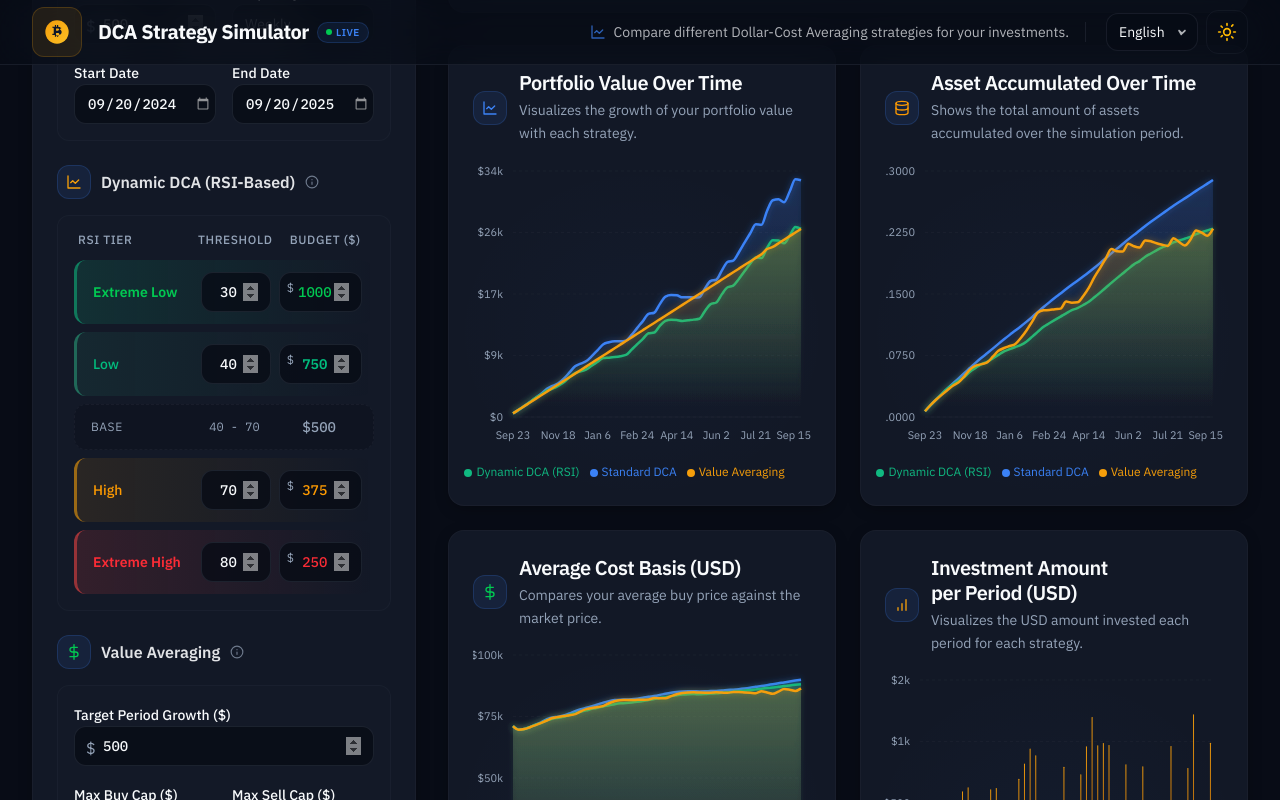
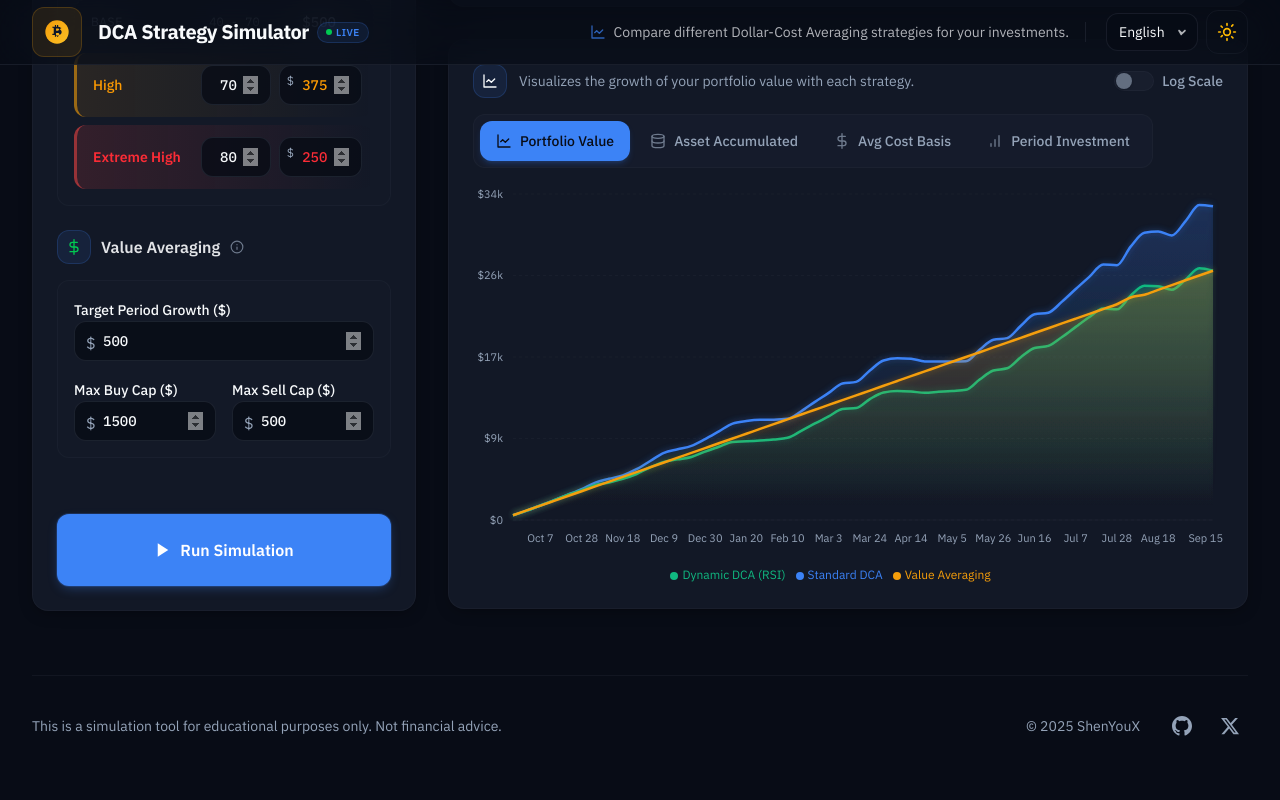
Before and after one commit to ShaneHsu08/BTC-DCA-Strategies, a React (Vite) app: page / in a window 1280 px wide. Both pictures are taken after a click on the button "Run Simulation". Shown: the part 835-1635 px from the top of the page. Built offline with nearby package versions, Linux system fonts and the light colour scheme.

Commit message:
Tabbed Charts System &  Logarithmic Scale Toggle

```diff
--- a/components/ComparisonTable.tsx
+++ b/components/ComparisonTable.tsx
@@ -76,7 +76,7 @@ export const ComparisonTable: React.FC<ComparisonTableProps> = ({ results }) =>
     return (
         <Card className="glass-panel overflow-hidden">
             <CardHeader className="relative">
-                <div className="flex items-center gap-3">
+                <div className="flex items-center gap-2">
                     <div className="p-2 rounded-lg bg-gradient-to-br from-primary/20 to-accent/10 border border-primary/20">
                         <TrendUpIcon />
                     </div>
@@ -208,7 +208,7 @@ export const ComparisonTable: React.FC<ComparisonTableProps> = ({ results }) =>
                 </div>
 
                 {/* Legend */}
-                <div className="flex items-center gap-4 mt-4 text-xs text-muted-foreground">
+                <div className="flex items-center gap-2.5 mt-2.5 text-xs text-muted-foreground">
                     <div className="flex items-center gap-1.5">
                         <CrownIcon className="text-amber-500" />
                         <span>Best performer</span>
--- a/components/InvestmentChart.tsx
+++ b/components/InvestmentChart.tsx
@@ -46,7 +46,7 @@ export const InvestmentChart: React.FC<InvestmentChartProps> = ({ data }) => {
     const locale = getLocale();
 
     return (
-        <div className="h-80 w-full">
+        <div className="h-[400px] w-full">
             <ResponsiveContainer>
                 <BarChart data={chartData} margin={{ top: 10, right: 10, left: -15, bottom: 0 }}>
                     <defs>
--- a/components/PortfolioChart.tsx
+++ b/components/PortfolioChart.tsx
@@ -9,9 +9,10 @@ import { CHART_COLORS, CHART_STYLES, formatDateForChart, formatCurrencyAxis } fr
 interface PortfolioChartProps {
     data: StrategyResult[];
     dataKey: 'portfolioValue' | 'btcAccumulated' | 'assetAccumulated' | 'averageCostBasis';
+    useLogScale?: boolean;
 }
 
-export const PortfolioChart: React.FC<PortfolioChartProps> = ({ data, dataKey }) => {
+export const PortfolioChart: React.FC<PortfolioChartProps> = ({ data, dataKey, useLogScale = false }) => {
     const { language, getLocale } = useLanguage();
 
     if (!data || data.length === 0) {
@@ -34,7 +35,12 @@ export const PortfolioChart: React.FC<PortfolioChartProps> = ({ data, dataKey })
         };
         translatedData.forEach(strategy => {
             const actualKey = dataKey === 'btcAccumulated' ? 'assetAccumulated' : dataKey;
-            point[strategy.strategyName] = strategy.timeSeries[index][actualKey];
+            let value = strategy.timeSeries[index][actualKey];
+            // For log scale, replace 0 or negative values with a small positive number
+            if (useLogScale && value <= 0) {
+                value = 0.0001;
+            }
+            point[strategy.strategyName] = value;
         });
         return point;
     });
@@ -52,7 +58,7 @@ export const PortfolioChart: React.FC<PortfolioChartProps> = ({ data, dataKey })
     const locale = getLocale();
 
     return (
-        <div className="h-80 w-full">
+        <div className="h-[400px] w-full">
             <ResponsiveContainer>
                 <AreaChart data={chartData} margin={{ top: 10, right: 10, left: -15, bottom: 0 }}>
                     <defs>
@@ -78,6 +84,9 @@ export const PortfolioChart: React.FC<PortfolioChartProps> = ({ data, dataKey })
                         {...CHART_STYLES.yAxis}
                         tickFormatter={yAxisFormatter}
                         width={55}
+                        scale={useLogScale ? 'log' : 'auto'}
+                        domain={useLogScale ? ['auto', 'auto'] : [0, 'auto']}
+                        allowDataOverflow={useLogScale}
                     />
                     <Tooltip
                         {...CHART_STYLES.tooltip}
--- a/components/ResultsDashboard.tsx
+++ b/components/ResultsDashboard.tsx
@@ -1,10 +1,11 @@
-import React from 'react';
+import React, { useState } from 'react';
 import type { StrategyResult } from '../types';
 import { MetricCard } from './MetricCard';
 import { ComparisonTable } from './ComparisonTable';
 import { PortfolioChart } from './PortfolioChart';
 import { InvestmentChart } from './InvestmentChart';
 import { Card, CardContent, CardHeader, CardTitle, CardDescription } from './ui/Card';
+import { Tabs, TabsList, TabsTrigger, TabsContent } from './ui/Tabs';
 import { useLanguage } from '../i18n/LanguageProvider';
 import { getTranslatedStrategyName } from '../i18n';
 
@@ -93,43 +94,16 @@ const InitialState: React.FC = () => {
     );
 };
 
-// Chart Card Component for consistent styling
-const ChartCard: React.FC<{
-    title: string;
-    description: string;
-    children: React.ReactNode;
-    icon?: React.ReactNode;
-}> = ({ title, description, children, icon }) => (
-    <Card className="glass-panel card-glow overflow-hidden">
-        <CardHeader className="pb-2">
-            <div className="flex items-center gap-3">
-                {icon && (
-                    <div className="p-2 rounded-lg bg-primary/10 border border-primary/20">
-                        {icon}
-                    </div>
-                )}
-                <div>
-                    <CardTitle className="text-base text-balance">{title}</CardTitle>
-                    <CardDescription className="mt-1 text-pretty">{description}</CardDescription>
-                </div>
-            </div>
-        </CardHeader>
-        <CardContent className="chart-container">
-            {children}
-        </CardContent>
-    </Card>
-);
-
 // Chart icons
 const LineChartIcon = () => (
-    <svg xmlns="http://www.w3.org/2000/svg" width="16" height="16" viewBox="0 0 24 24" fill="none" stroke="currentColor" strokeWidth="2" strokeLinecap="round" strokeLinejoin="round" className="text-primary">
+    <svg xmlns="http://www.w3.org/2000/svg" width="16" height="16" viewBox="0 0 24 24" fill="none" stroke="currentColor" strokeWidth="2" strokeLinecap="round" strokeLinejoin="round">
         <path d="M3 3v18h18" />
         <path d="m19 9-5 5-4-4-3 3" />
     </svg>
 );
 
 const BarChartIcon = () => (
-    <svg xmlns="http://www.w3.org/2000/svg" width="16" height="16" viewBox="0 0 24 24" fill="none" stroke="currentColor" strokeWidth="2" strokeLinecap="round" strokeLinejoin="round" className="text-accent">
+    <svg xmlns="http://www.w3.org/2000/svg" width="16" height="16" viewBox="0 0 24 24" fill="none" stroke="currentColor" strokeWidth="2" strokeLinecap="round" strokeLinejoin="round">
         <line x1="12" y1="20" x2="12" y2="10" />
         <line x1="18" y1="20" x2="18" y2="4" />
         <line x1="6" y1="20" x2="6" y2="16" />
@@ -137,22 +111,98 @@ const BarChartIcon = () => (
 );
 
 const CostIcon = () => (
-    <svg xmlns="http://www.w3.org/2000/svg" width="16" height="16" viewBox="0 0 24 24" fill="none" stroke="currentColor" strokeWidth="2" strokeLinecap="round" strokeLinejoin="round" className="text-green-500">
+    <svg xmlns="http://www.w3.org/2000/svg" width="16" height="16" viewBox="0 0 24 24" fill="none" stroke="currentColor" strokeWidth="2" strokeLinecap="round" strokeLinejoin="round">
         <line x1="12" y1="1" x2="12" y2="23" />
         <path d="M17 5H9.5a3.5 3.5 0 0 0 0 7h5a3.5 3.5 0 0 1 0 7H6" />
     </svg>
 );
 
 const StackIcon = () => (
-    <svg xmlns="http://www.w3.org/2000/svg" width="16" height="16" viewBox="0 0 24 24" fill="none" stroke="currentColor" strokeWidth="2" strokeLinecap="round" strokeLinejoin="round" className="text-amber-500">
+    <svg xmlns="http://www.w3.org/2000/svg" width="16" height="16" viewBox="0 0 24 24" fill="none" stroke="currentColor" strokeWidth="2" strokeLinecap="round" strokeLinejoin="round">
         <ellipse cx="12" cy="5" rx="9" ry="3" />
         <path d="M21 12c0 1.66-4 3-9 3s-9-1.34-9-3" />
         <path d="M3 5v14c0 1.66 4 3 9 3s9-1.34 9-3V5" />
     </svg>
 );
 
+// Log Scale Toggle Component
+const LogScaleToggle: React.FC<{
+    enabled: boolean;
+    onChange: (enabled: boolean) => void;
+    label: string;
+}> = ({ enabled, onChange, label }) => (
+    <label className="inline-flex items-center gap-2 cursor-pointer select-none">
+        <div className="relative">
+            <input
+                type="checkbox"
+                checked={enabled}
+                onChange={(e) => onChange(e.target.checked)}
+                className="sr-only peer"
+            />
+            <div className="w-10 h-5 bg-secondary/60 border border-border/40 rounded-full peer peer-checked:bg-primary/80 peer-checked:border-primary/60 transition-all duration-200" />
+            <div className="absolute left-0.5 top-0.5 w-4 h-4 bg-muted-foreground/60 rounded-full peer-checked:translate-x-5 peer-checked:bg-white transition-all duration-200 shadow-sm" />
+        </div>
+        <span className="text-sm font-medium text-muted-foreground peer-checked:text-foreground">
+            {label}
+        </span>
+    </label>
+);
+
+// Tab configuration type
+type ChartTabKey = 'portfolioValue' | 'assetAccumulated' | 'avgCostBasis' | 'periodInvestment';
+
+interface ChartTabConfig {
+    key: ChartTabKey;
+    titleKey: string;
+    descriptionKey: string;
+    tabLabelKey: string;
+    icon: React.ReactNode;
+    dataKey?: 'portfolioValue' | 'assetAccumulated' | 'averageCostBasis';
+    isBarChart?: boolean;
+}
+
 export const ResultsDashboard: React.FC<ResultsDashboardProps> = ({ results, isLoading }) => {
     const { language, t } = useLanguage();
+    const [useLogScale, setUseLogScale] = useState(false);
+    const [activeTab, setActiveTab] = useState<ChartTabKey>('portfolioValue');
+
+    // Chart tab configurations
+    const chartTabs: ChartTabConfig[] = [
+        {
+            key: 'portfolioValue',
+            titleKey: 'results.charts.portfolioValueTitle',
+            descriptionKey: 'results.charts.portfolioValueDescription',
+            tabLabelKey: 'results.charts.tabPortfolioValue',
+            icon: <LineChartIcon />,
+            dataKey: 'portfolioValue',
+        },
+        {
+            key: 'assetAccumulated',
+            titleKey: 'results.charts.assetAccumulatedTitle',
+            descriptionKey: 'results.charts.assetAccumulatedDescription',
+            tabLabelKey: 'results.charts.tabAssetAccumulated',
+            icon: <StackIcon />,
+            dataKey: 'assetAccumulated',
+        },
+        {
+            key: 'avgCostBasis',
+            titleKey: 'results.charts.avgCostBasisTitle',
+            descriptionKey: 'results.charts.avgCostBasisDescription',
+            tabLabelKey: 'results.charts.tabAvgCostBasis',
+            icon: <CostIcon />,
+            dataKey: 'averageCostBasis',
+        },
+        {
+            key: 'periodInvestment',
+            titleKey: 'results.charts.periodInvestmentTitle',
+            descriptionKey: 'results.charts.periodInvestmentDescription',
+            tabLabelKey: 'results.charts.tabPeriodInvestment',
+            icon: <BarChartIcon />,
+            isBarChart: true,
+        },
+    ];
+
+    const activeTabConfig = chartTabs.find(tab => tab.key === activeTab) || chartTabs[0];
 
     if (isLoading) {
         return <div className="h-[600px] flex items-center justify-center"><LoadingSpinner /></div>;
@@ -198,40 +248,57 @@ export const ResultsDashboard: React.FC<ResultsDashboardProps> = ({ results, isL
             {/* Comparison Table */}
             <ComparisonTable results={results} />
 
-            {/* Charts Grid */}
-            <div className="grid grid-cols-1 lg:grid-cols-2 gap-6">
-                <ChartCard
-                    title={t('results.charts.portfolioValueTitle')}
-                    description={t('results.charts.portfolioValueDescription')}
-                    icon={<LineChartIcon />}
-                >
-                    <PortfolioChart data={results} dataKey="portfolioValue" />
-                </ChartCard>
+            {/* Tabbed Charts */}
+            <Card className="glass-panel card-glow overflow-hidden">
+                <CardHeader className="pb-4">
+                    <div className="flex flex-col sm:flex-row sm:items-center sm:justify-between gap-4">
+                        <div className="flex items-center gap-3">
+                            <div className="p-2 rounded-lg bg-primary/10 border border-primary/20">
+                                {activeTabConfig.icon}
+                            </div>
+                            <div>
+                                <CardDescription className="text-base text-balance">
+                                    {t(activeTabConfig.descriptionKey)}
+                                </CardDescription>
+                            </div>
+                        </div>
+                        {!activeTabConfig.isBarChart && (
+                            <LogScaleToggle
+                                enabled={useLogScale}
+                                onChange={setUseLogScale}
+                                label={t('results.charts.logScaleToggle') || 'Log Scale'}
+                            />
+                        )}
+                    </div>
+                </CardHeader>
+                <CardContent className="pt-0">
+                    <Tabs defaultValue="portfolioValue" className="w-full" onTabChange={setActiveTab}>
+                        <TabsList className="w-full sm:w-auto flex-wrap">
+                            {chartTabs.map(tab => (
+                                <TabsTrigger key={tab.key} value={tab.key} icon={tab.icon}>
+                                    {t(tab.tabLabelKey) || tab.key}
+                                </TabsTrigger>
+                            ))}
+                        </TabsList>
 
-                <ChartCard
-                    title={t('results.charts.assetAccumulatedTitle') || t('results.charts.btcAccumulatedTitle')}
-                    description={t('results.charts.assetAccumulatedDescription') || t('results.charts.btcAccumulatedDescription')}
-                    icon={<StackIcon />}
-                >
-                    <PortfolioChart data={results} dataKey="assetAccumulated" />
-                </ChartCard>
+                        <TabsContent value="portfolioValue">
+                            <PortfolioChart data={results} dataKey="portfolioValue" useLogScale={useLogScale} />
+                        </TabsContent>
 
-                <ChartCard
-                    title={t('results.charts.avgCostBasisTitle')}
-                    description={t('results.charts.avgCostBasisDescription')}
-                    icon={<CostIcon />}
-                >
-                    <PortfolioChart data={results} dataKey="averageCostBasis" />
-                </ChartCard>
+                        <TabsContent value="assetAccumulated">
+                            <PortfolioChart data={results} dataKey="assetAccumulated" useLogScale={useLogScale} />
+                        </TabsContent>
 
-                <ChartCard
-                    title={t('results.charts.periodInvestmentTitle')}
-                    description={t('results.charts.periodInvestmentDescription')}
-                    icon={<BarChartIcon />}
-                >
-                    <InvestmentChart data={results} />
-                </ChartCard>
-            </div>
+                        <TabsContent value="avgCostBasis">
+                            <PortfolioChart data={results} dataKey="averageCostBasis" useLogScale={useLogScale} />
+                        </TabsContent>
+
+                        <TabsContent value="periodInvestment">
+                            <InvestmentChart data={results} />
+                        </TabsContent>
+                    </Tabs>
+                </CardContent>
+            </Card>
         </div>
     );
 };
--- /dev/null
+++ b/components/ui/Tabs.tsx
@@ -0,0 +1,113 @@
+import React, { createContext, useContext, useState } from 'react';
+
+interface TabsContextType {
+    activeTab: string;
+    setActiveTab: (value: string) => void;
+}
+
+const TabsContext = createContext<TabsContextType | undefined>(undefined);
+
+interface TabsProps {
+    defaultValue: string;
+    children: React.ReactNode;
+    className?: string;
+    onTabChange?: (value: string) => void;
+}
+
+export const Tabs: React.FC<TabsProps> = ({ defaultValue, children, className = '', onTabChange }) => {
+    const [activeTab, setActiveTab] = useState(defaultValue);
+
+    const handleTabChange = (value: string) => {
+        setActiveTab(value);
+        onTabChange?.(value);
+    };
+
+    return (
+        <TabsContext.Provider value={{ activeTab, setActiveTab: handleTabChange }}>
+            <div className={className}>{children}</div>
+        </TabsContext.Provider>
+    );
+};
+
+interface TabsListProps {
+    children: React.ReactNode;
+    className?: string;
+}
+
+export const TabsList: React.FC<TabsListProps> = ({ children, className = '' }) => {
+    return (
+        <div
+            className={`
+                inline-flex items-center justify-start gap-1 p-1.5
+                rounded-xl bg-secondary/40 border border-border/30
+                overflow-x-auto scrollbar-hide
+                ${className}
+            `}
+            role="tablist"
+        >
+            {children}
+        </div>
+    );
+};
+
+interface TabsTriggerProps {
+    value: string;
+    children: React.ReactNode;
+    className?: string;
+    icon?: React.ReactNode;
+}
+
+export const TabsTrigger: React.FC<TabsTriggerProps> = ({ value, children, className = '', icon }) => {
+    const context = useContext(TabsContext);
+    if (!context) throw new Error('TabsTrigger must be used within Tabs');
+
+    const { activeTab, setActiveTab } = context;
+    const isActive = activeTab === value;
+
+    return (
+        <button
+            type="button"
+            role="tab"
+            aria-selected={isActive}
+            onClick={() => setActiveTab(value)}
+            className={`
+                inline-flex items-center justify-center gap-2 px-4 py-2.5
+                text-sm font-medium whitespace-nowrap
+                rounded-lg transition-all duration-200
+                focus:outline-none focus-visible:ring-2 focus-visible:ring-primary/50
+                ${isActive
+                    ? 'bg-primary text-primary-foreground shadow-md shadow-primary/20'
+                    : 'text-muted-foreground hover:text-foreground hover:bg-secondary/60'
+                }
+                ${className}
+            `}
+        >
+            {icon && <span className={isActive ? 'opacity-100' : 'opacity-70'}>{icon}</span>}
+            {children}
+        </button>
+    );
+};
+
+interface TabsContentProps {
+    value: string;
+    children: React.ReactNode;
+    className?: string;
+}
+
+export const TabsContent: React.FC<TabsContentProps> = ({ value, children, className = '' }) => {
+    const context = useContext(TabsContext);
+    if (!context) throw new Error('TabsContent must be used within Tabs');
+
+    const { activeTab } = context;
+
+    if (activeTab !== value) return null;
+
+    return (
+        <div
+            role="tabpanel"
+            className={`mt-4 animate-fadeIn ${className}`}
+        >
+            {children}
+        </div>
+    );
+};
--- a/i18n/locales/en.ts
+++ b/i18n/locales/en.ts
@@ -69,6 +69,11 @@ export const en = {
             avgCostBasisDescription: 'Compares your average buy price against the market price.',
             periodInvestmentTitle: 'Investment Amount per Period (USD)',
             periodInvestmentDescription: 'Visualizes the USD amount invested each period for each strategy.',
+            logScaleToggle: 'Log Scale',
+            tabPortfolioValue: 'Portfolio Value',
+            tabAssetAccumulated: 'Asset Accumulated',
+            tabAvgCostBasis: 'Avg Cost Basis',
+            tabPeriodInvestment: 'Period Investment',
         },
     },
     error: {
--- a/i18n/locales/ja.ts
+++ b/i18n/locales/ja.ts
@@ -69,6 +69,11 @@ export const ja = {
             avgCostBasisDescription: 'あなたの平均購入価格と市場価格を比較します。',
             periodInvestmentTitle: '各期間投資額 (USD)',
             periodInvestmentDescription: '各戦略の各期間の投資額（USD）を可視化します。',
+            logScaleToggle: '対数スケール',
+            tabPortfolioValue: 'ポートフォリオ価値',
+            tabAssetAccumulated: '資産蓄積量',
+            tabAvgCostBasis: '平均取得価額',
+            tabPeriodInvestment: '期間投資額',
         },
     },
     error: {
--- a/i18n/locales/zh.ts
+++ b/i18n/locales/zh.ts
@@ -69,6 +69,11 @@ export const zh = {
             avgCostBasisDescription: '比较您的平均购买价格与市场价格。',
             periodInvestmentTitle: '每期投资金额 (USD)',
             periodInvestmentDescription: '可视化每种策略每期投资的美元金额。',
+            logScaleToggle: '对数刻度',
+            tabPortfolioValue: '投资组合价值',
+            tabAssetAccumulated: '累计资产',
+            tabAvgCostBasis: '平均成本',
+            tabPeriodInvestment: '每期投资',
         },
     },
     error: {
--- a/src/index.css
+++ b/src/index.css
@@ -309,6 +309,33 @@
   animation-delay: 0.18s;
 }
 
+/* Tab content fade animation */
+.animate-fadeIn {
+  animation: fadeIn 0.25s ease-out forwards;
+}
+
+@keyframes fadeIn {
+  from {
+    opacity: 0;
+    transform: translateY(4px);
+  }
+
+  to {
+    opacity: 1;
+    transform: translateY(0);
+  }
+}
+
+/* Hide scrollbar but allow scrolling */
+.scrollbar-hide {
+  -ms-overflow-style: none;
+  scrollbar-width: none;
+}
+
+.scrollbar-hide::-webkit-scrollbar {
+  display: none;
+}
+
 /* =======================================
    Text Utilities
    ======================================= */
```
Also changed, not shown: specs/SEO_AUDIT_REPORT.md (added, +55 -0 lines), public/og-preview.png (added).
